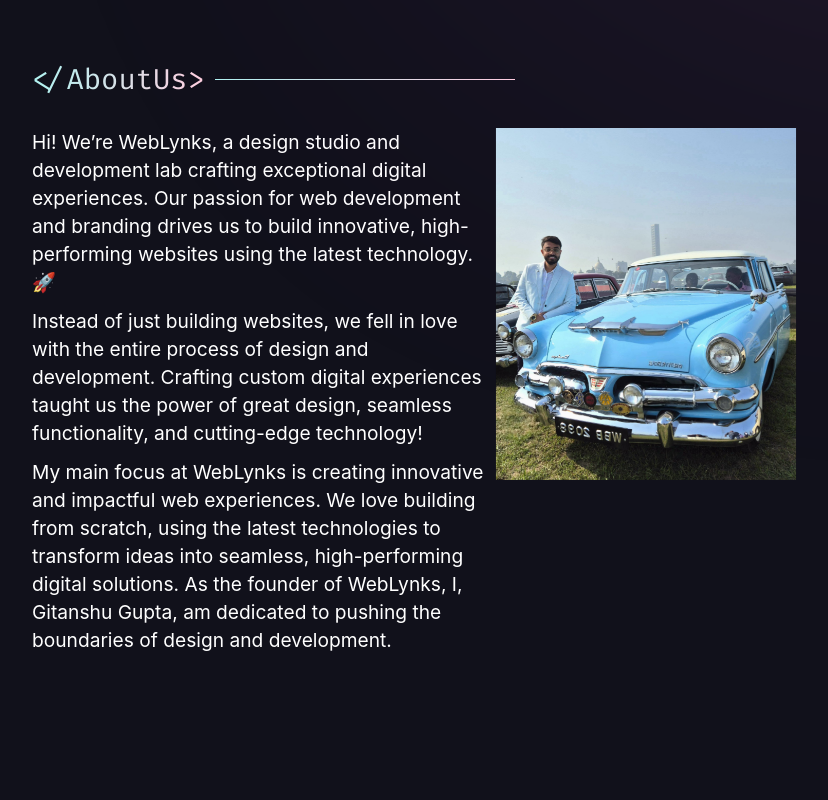
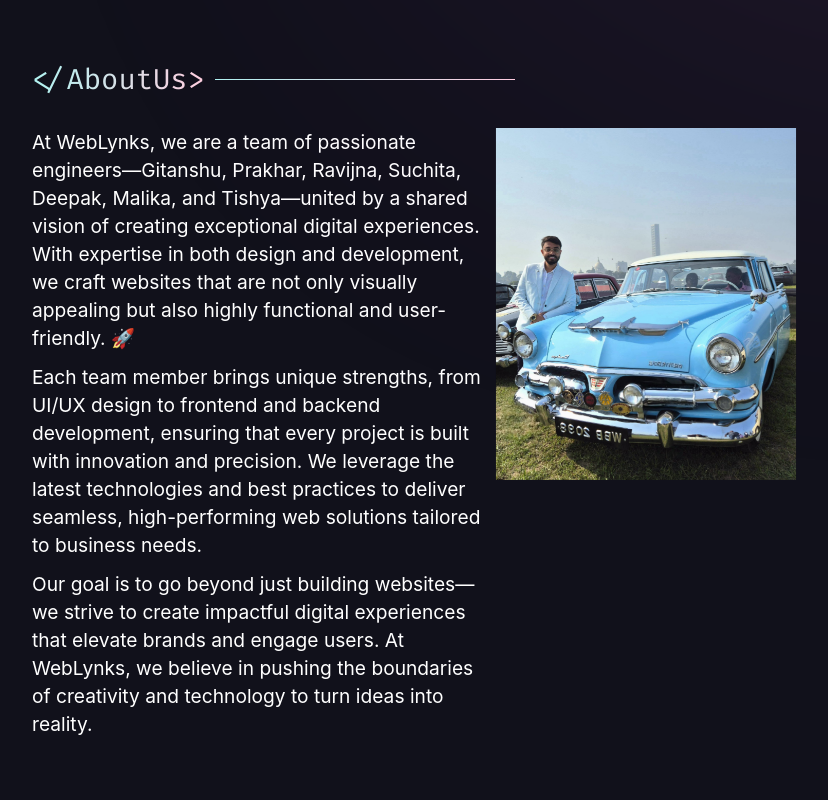
Before and after one commit to gitanshugupta7/WebLyknsPortfolio, a plain HTML site: page index.html in a window 1280 px wide. Shown: the part 940-1740 px from the top of the page, without its empty margins (224-1052 px from the left). Drawn offline with nearby package versions, Linux system fonts and the light colour scheme; a web font is replaced by a local one.

Commit message:
added emojis and team

```diff
--- a/index.html
+++ b/index.html
@@ -71,6 +71,11 @@
       </div>
       <div class="navbar-tabs" id="navbar-tabs">
         <ul class="navbar-tabs-ul">
+          <li class="home activeThistab" class="navbar-tabs-li" data-aos="fade-down" data-aos-delay="100">
+            <a href="#home" tabindex="0" aria-label="Home menu button">
+              🇮🇳 🇺🇸 🇨🇦
+            </a>
+          </li>
           <li class="home activeThistab" class="navbar-tabs-li" data-aos="fade-down" data-aos-delay="100">
             <a href="#home" tabindex="0" aria-label="Home menu button">
               &#60;/Home&#62;
@@ -265,21 +270,21 @@
         <div class="info-dp-section">
           <div class="about-info">
             <p tabindex="0">
-              Hi! We’re WebLynks, a design studio and development
-              lab crafting exceptional digital experiences. Our passion for web development and branding drives us to
-              build innovative, high-performing websites using the latest technology. 🚀
+              At WebLynks, we are a team of passionate engineers—Gitanshu, Prakhar, Ravijna, Suchita, Deepak, Malika, and
+              Tishya—united by a shared vision of creating exceptional digital experiences. With expertise in
+              both design and development, we craft websites that are not only visually appealing but also highly functional and user-friendly. 🚀
             </p>
             <br />
             <p tabindex="0">
-              Instead of just building websites, we fell in love with the entire process of design and development.
-              Crafting custom digital experiences taught us the power of great design, seamless functionality,
-              and cutting-edge technology!
+              Each team member brings unique strengths, from UI/UX design to frontend and backend development,
+              ensuring that every project is built with innovation and precision. We leverage the latest
+              technologies and best practices to deliver seamless, high-performing web solutions tailored to business needs.
             </p>
             <br />
             <p tabindex="0">
-              My main focus at WebLynks is creating innovative and impactful web experiences. We love building from scratch, using the
-              latest technologies to transform ideas into seamless, high-performing digital solutions. As the founder of WebLynks,
-              I, Gitanshu Gupta, am dedicated to pushing the boundaries of design and development.
+              Our goal is to go beyond just building websites—we strive to create impactful digital experiences
+              that elevate brands and engage users. At WebLynks, we believe in pushing the boundaries of creativity
+              and technology to turn ideas into reality.
             </p>
              <!-- Resume button -->
       <!-- <button class="resume-btn" id="resume-btn" onclick="openURL()">
@@ -618,7 +623,7 @@
       <div class="footercontainer">
         <div class="two-words">
           <article tabindex="0" aria-label="Learning, Living, and Leveling Up, my quote">
-            "Design To Development."
+            Call Us At +91 86978 55877
           </article>
         </div>
         <div class="social-media-container">
```
